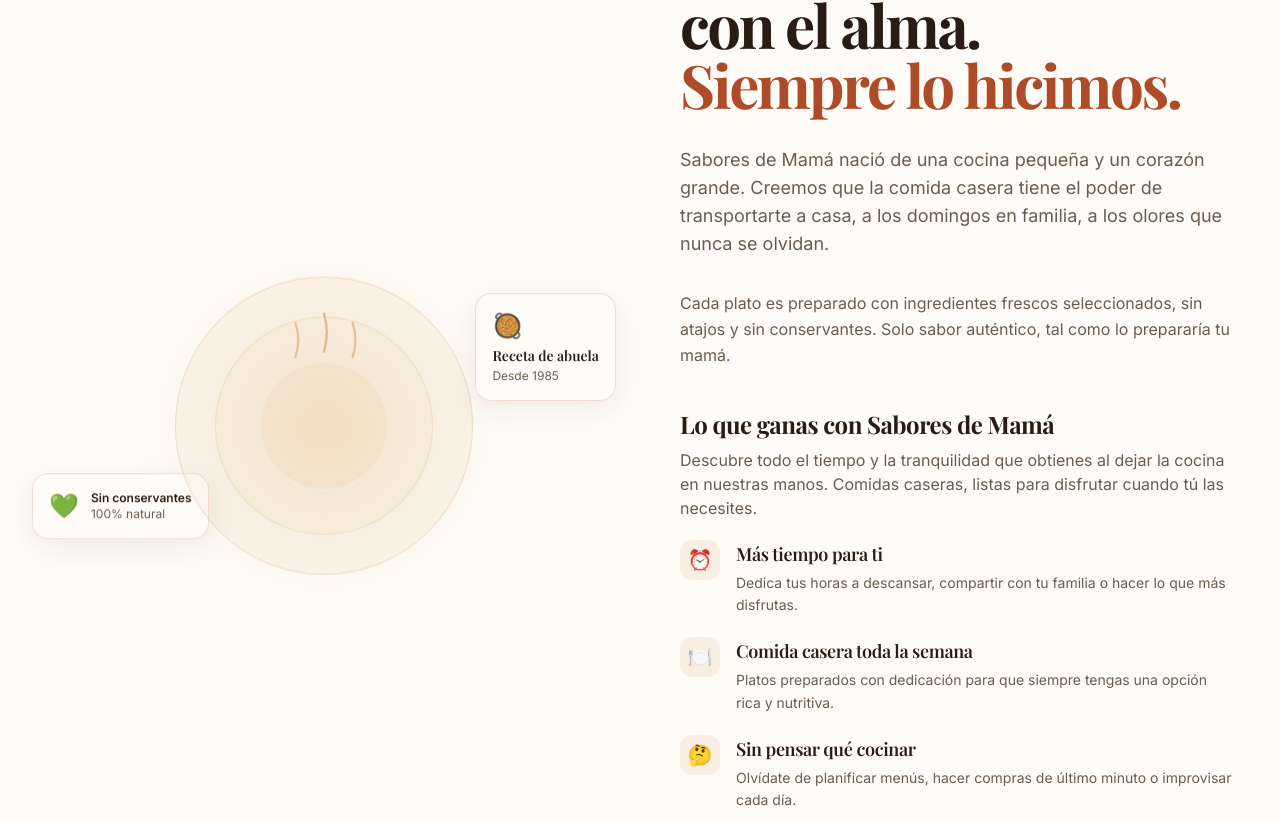
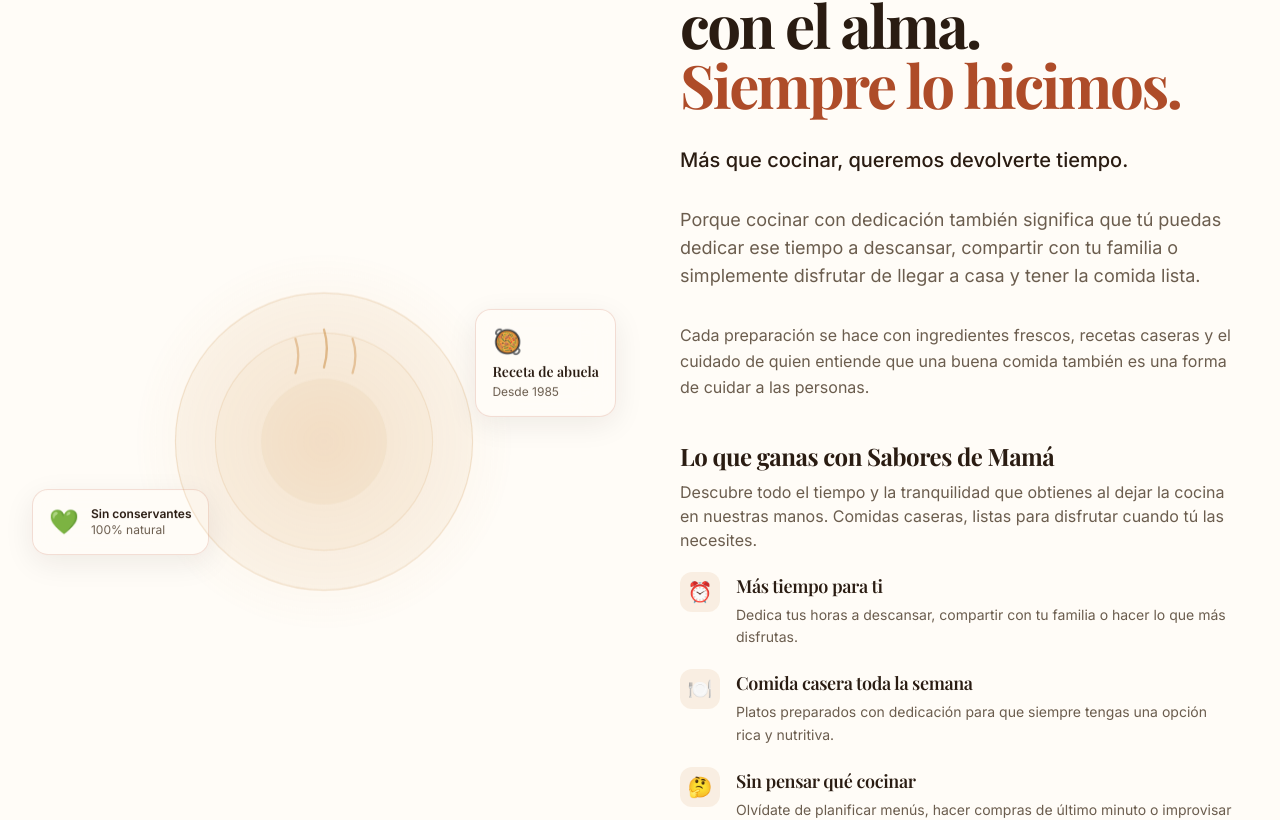
Before and after one commit to nachokm2/sabores-de-mama-site, a React (Vite) app: page / in a window 1280 px wide. Shown: the part 1502-2322 px from the top of the page. Built offline with nearby package versions, Linux system fonts and the light colour scheme; no server answers; a web font is replaced by a local one.

Commit message:
content(home): nuevo relato en Nuestra Historia (devolverte tiempo)
Reemplaza los dos parrafos por una linea destacada ("Mas que cocinar, queremos
devolverte tiempo.") y dos parrafos sobre tiempo en familia e ingredientes
frescos/cuidado.

Co-Authored-By: Claude Opus 4.8 <noreply@anthropic.com>

```diff
--- a/src/components/sections/Storytelling.jsx
+++ b/src/components/sections/Storytelling.jsx
@@ -146,16 +146,20 @@ export default function Storytelling() {
               </h2>
             </div>
 
+            <p className="font-body text-espresso text-lg md:text-xl font-medium leading-relaxed reveal-item">
+              Más que cocinar, queremos devolverte tiempo.
+            </p>
+
             <p className="font-body text-warm-gray text-base md:text-lg leading-relaxed reveal-item">
-              Sabores de Mamá nació de una cocina pequeña y un corazón grande.
-              Creemos que la comida casera tiene el poder de transportarte a casa,
-              a los domingos en familia, a los olores que nunca se olvidan.
+              Porque cocinar con dedicación también significa que tú puedas dedicar ese
+              tiempo a descansar, compartir con tu familia o simplemente disfrutar de
+              llegar a casa y tener la comida lista.
             </p>
 
             <p className="font-body text-warm-gray text-base leading-relaxed reveal-item">
-              Cada plato es preparado con ingredientes frescos seleccionados,
-              sin atajos y sin conservantes. Solo sabor auténtico, tal como lo
-              prepararía tu mamá.
+              Cada preparación se hace con ingredientes frescos, recetas caseras y el
+              cuidado de quien entiende que una buena comida también es una forma de
+              cuidar a las personas.
             </p>
 
             <div className="space-y-5 pt-2 reveal-item">
```
